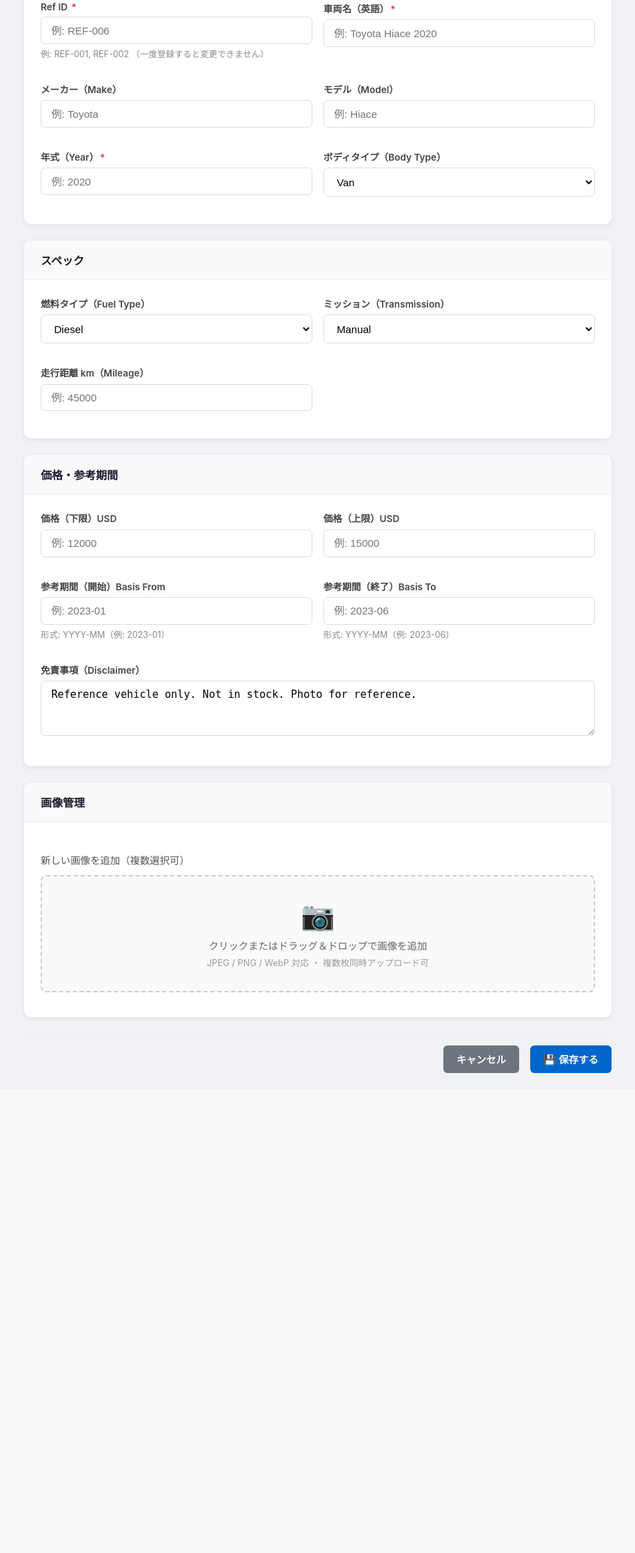
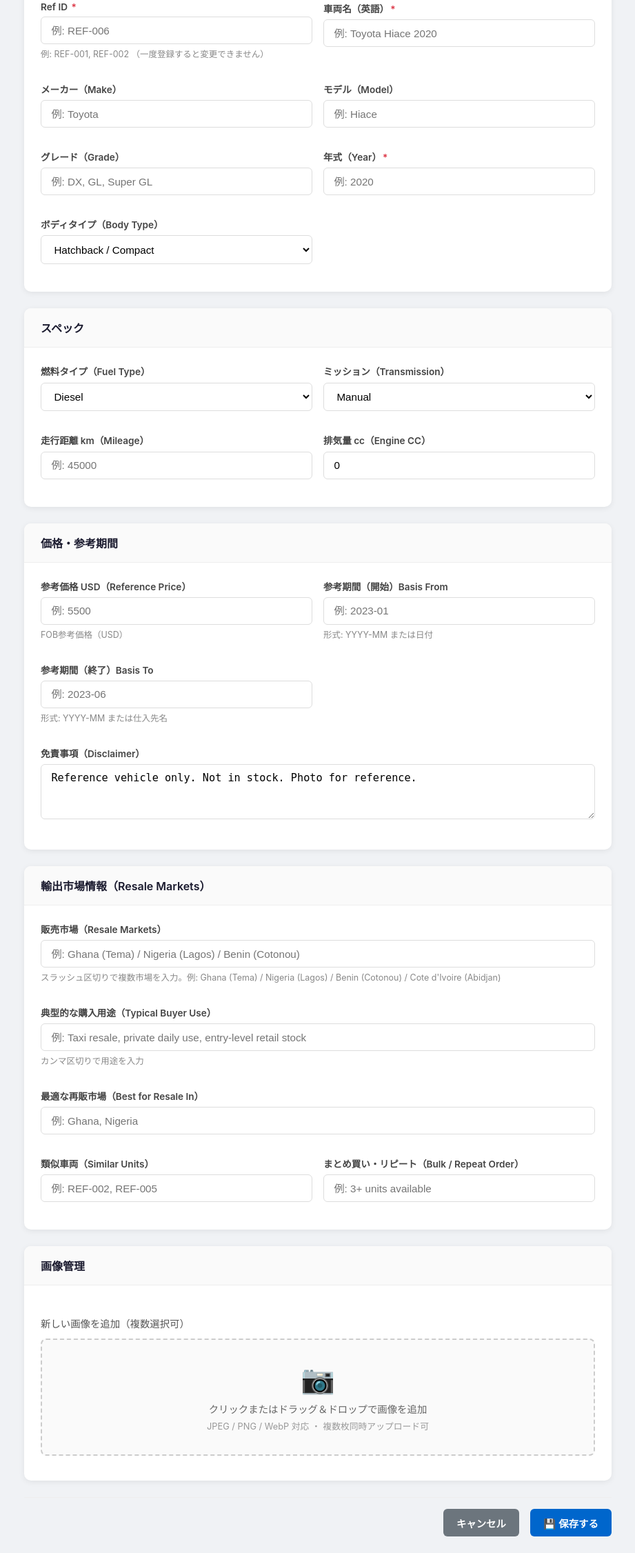
Before and after one commit to muneo992/gloria-trading-fixed26.3.4, a PHP site: page /admin/edit.php in a window 1280 px wide. Shown: the part 213-2465 px from the top of the page at 69% size, without its empty margins (179-1100 px from the left). Before the commit the page ends 1769 px from the top, so only its background shows below. Run offline with PHP 8.4, Linux system fonts and the light colour scheme; the visitor is signed in with stand-in values (Sample User, id 1).

Commit message:
fix: 管理画面をvehicles.jsonの現行構造に対応させる
- edit.php: price_low_usd/price_high_usdをreference_price_usdに変更
- edit.php: resale_markets、typical_buyer_use、best_for_resale_in、
  similar_units、bulk_repeat_order、grade、engine_ccの編集フォームを追加
- edit.php: 保存時に既存フィールド（quote_spec_data等）を保持するよう修正
- index.php: 価格表示をreference_price_usdに変更
- index.php: 販売市場（resale_markets）列を一覧に追加

```diff
--- a/admin/edit.php
+++ b/admin/edit.php
@@ -23,17 +23,26 @@ $vehicles = &$data['vehicles'];
 $is_edit = false;
 $vehicle = [
     'ref_id' => '', 'display_name_en' => '', 'year' => '', 'make' => '',
-    'model' => '', 'body_type' => '', 'fuel_type' => 'Diesel',
-    'transmission' => 'Manual', 'mileage_km' => '', 'price_low_usd' => '',
-    'price_high_usd' => '', 'basis_from' => '', 'basis_to' => '',
+    'model' => '', 'grade' => '', 'body_type' => '', 'fuel_type' => 'Diesel',
+    'transmission' => 'Manual', 'mileage_km' => '', 'engine_cc' => 0,
+    'reference_price_usd' => '', 'basis_from' => '', 'basis_to' => '',
     'disclaimer_short' => 'Reference vehicle only. Not in stock. Photo for reference.',
-    'gallery' => []
+    'best_for_resale_in' => '',
+    'typical_buyer_use' => '',
+    'similar_units' => '',
+    'bulk_repeat_order' => '',
+    'resale_markets' => '',
+    'gallery' => [],
+    'quote_spec_files' => [], 'quote_image_files' => [], 'vehicle_certificate_files' => [],
+    'quote_spec_data' => ['auction_price_jpy'=>0,'exchange_rate_jpy_usd'=>0,'purchase_price_usd'=>0,'local_shipping_jpy'=>0,'export_fee_jpy'=>0,'inspection_jpy'=>0,'total_cost_jpy'=>0,'total_cost_usd'=>0,'margin_usd'=>0,'selling_price_usd'=>0,'notes'=>''],
+    'export_document_data' => ['commercial_invoice_no'=>'','commercial_invoice_date'=>'','packing_list_no'=>'','bl_no'=>'','bl_date'=>'','vessel_name'=>'','voyage_no'=>'','port_of_loading'=>'Nagoya, Japan','port_of_discharge'=>'','destination_country'=>'','consignee_name'=>'','consignee_address'=>'','notify_party'=>'','shipping_marks'=>'','gross_weight_kg'=>0,'net_weight_kg'=>0,'measurement_cbm'=>0,'notes'=>''],
+    'vehicle_certificate_data' => ['registration_no'=>'','registration_date'=>'','first_registration'=>'','vehicle_type'=>'','chassis_no'=>'','engine_no'=>'','color'=>'','notes'=>'']
 ];
 
 if ($ref_id) {
     foreach ($vehicles as $v) {
         if ($v['ref_id'] === $ref_id) {
-            $vehicle = $v;
+            $vehicle = array_merge($vehicle, $v);
             $is_edit = true;
             break;
         }
@@ -46,23 +55,33 @@ $success = false;
 // --- 保存処理 ---
 if ($_SERVER['REQUEST_METHOD'] === 'POST' && isset($_POST['action']) && $_POST['action'] === 'save') {
     $new_ref = trim($_POST['ref_id'] ?? '');
-    $new_vehicle = [
-        'ref_id'           => $new_ref,
-        'display_name_en'  => trim($_POST['display_name_en'] ?? ''),
-        'year'             => (int)($_POST['year'] ?? 0),
-        'make'             => trim($_POST['make'] ?? ''),
-        'model'            => trim($_POST['model'] ?? ''),
-        'body_type'        => trim($_POST['body_type'] ?? ''),
-        'fuel_type'        => trim($_POST['fuel_type'] ?? ''),
-        'transmission'     => trim($_POST['transmission'] ?? ''),
-        'mileage_km'       => (int)str_replace(',', '', $_POST['mileage_km'] ?? '0'),
-        'price_low_usd'    => (int)str_replace(',', '', $_POST['price_low_usd'] ?? '0'),
-        'price_high_usd'   => (int)str_replace(',', '', $_POST['price_high_usd'] ?? '0'),
-        'basis_from'       => trim($_POST['basis_from'] ?? ''),
-        'basis_to'         => trim($_POST['basis_to'] ?? ''),
-        'disclaimer_short' => trim($_POST['disclaimer_short'] ?? ''),
-        'gallery'          => json_decode($_POST['gallery_json'] ?? '[]', true) ?: []
-    ];
+
+    // 既存の全フィールドを保持しつつ更新（quote_spec_data等の複合フィールドを上書きしない）
+    $existing_vehicle = $vehicle; // 現在のデータをベースにする
+
+    $new_vehicle = array_merge($existing_vehicle, [
+        'ref_id'               => $new_ref,
+        'display_name_en'      => trim($_POST['display_name_en'] ?? ''),
+        'year'                 => (int)($_POST['year'] ?? 0),
+        'make'                 => trim($_POST['make'] ?? ''),
+        'model'                => trim($_POST['model'] ?? ''),
+        'grade'                => trim($_POST['grade'] ?? ''),
+        'body_type'            => trim($_POST['body_type'] ?? ''),
+        'fuel_type'            => trim($_POST['fuel_type'] ?? ''),
+        'transmission'         => trim($_POST['transmission'] ?? ''),
+        'mileage_km'           => (int)str_replace(',', '', $_POST['mileage_km'] ?? '0'),
+        'engine_cc'            => (int)str_replace(',', '', $_POST['engine_cc'] ?? '0'),
+        'reference_price_usd'  => (int)str_replace(',', '', $_POST['reference_price_usd'] ?? '0'),
+        'basis_from'           => trim($_POST['basis_from'] ?? ''),
+        'basis_to'             => trim($_POST['basis_to'] ?? ''),
+        'disclaimer_short'     => trim($_POST['disclaimer_short'] ?? ''),
+        'best_for_resale_in'   => trim($_POST['best_for_resale_in'] ?? ''),
+        'typical_buyer_use'    => trim($_POST['typical_buyer_use'] ?? ''),
+        'similar_units'        => trim($_POST['similar_units'] ?? ''),
+        'bulk_repeat_order'    => trim($_POST['bulk_repeat_order'] ?? ''),
+        'resale_markets'       => trim($_POST['resale_markets'] ?? ''),
+        'gallery'              => json_decode($_POST['gallery_json'] ?? '[]', true) ?: []
+    ]);
 
     // バリデーション
     if (empty($new_ref)) $errors[] = 'Ref IDは必須です。';
@@ -120,7 +139,7 @@ if (isset($_POST['action']) && $_POST['action'] === 'delete_image') {
     foreach ($vehicles as &$v) {
         if ($v['ref_id'] === $ref_id) {
             $v['gallery'] = array_values(array_filter($v['gallery'], fn($g) => $g !== $img_path));
-            $vehicle = $v;
+            $vehicle = array_merge($vehicle, $v);
             break;
         }
     }
@@ -262,13 +281,17 @@ textarea { resize: vertical; min-height: 80px; }
             <input type="text" name="model" value="<?= htmlspecialchars($vehicle['model']) ?>" placeholder="例: Hiace">
           </div>
           <div class="form-group">
+            <label>グレード（Grade）</label>
+            <input type="text" name="grade" value="<?= htmlspecialchars($vehicle['grade'] ?? '') ?>" placeholder="例: DX, GL, Super GL">
+          </div>
+          <div class="form-group">
             <label>年式（Year）<span class="req">*</span></label>
             <input type="number" name="year" value="<?= htmlspecialchars($vehicle['year']) ?>" placeholder="例: 2020" min="1990" max="2030">
           </div>
           <div class="form-group">
             <label>ボディタイプ（Body Type）</label>
             <select name="body_type">
-              <?php foreach (['Van','Sedan','SUV','Pickup','Wagon','Minivan','Truck','Bus','Other'] as $bt): ?>
+              <?php foreach (['Hatchback / Compact','Sedan','SUV','Van','Pickup','Wagon','Minivan','Truck','Bus','Other'] as $bt): ?>
               <option value="<?= $bt ?>" <?= ($vehicle['body_type'] === $bt) ? 'selected' : '' ?>><?= $bt ?></option>
               <?php endforeach; ?>
             </select>
@@ -302,6 +325,10 @@ textarea { resize: vertical; min-height: 80px; }
             <label>走行距離 km（Mileage）</label>
             <input type="number" name="mileage_km" value="<?= htmlspecialchars($vehicle['mileage_km']) ?>" placeholder="例: 45000" min="0">
           </div>
+          <div class="form-group">
+            <label>排気量 cc（Engine CC）</label>
+            <input type="number" name="engine_cc" value="<?= htmlspecialchars($vehicle['engine_cc'] ?? 0) ?>" placeholder="例: 2000" min="0">
+          </div>
         </div>
       </div>
     </div>
@@ -312,22 +339,19 @@ textarea { resize: vertical; min-height: 80px; }
       <div class="card-body">
         <div class="form-grid">
           <div class="form-group">
-            <label>価格（下限）USD</label>
-            <input type="number" name="price_low_usd" value="<?= htmlspecialchars($vehicle['price_low_usd']) ?>" placeholder="例: 12000" min="0">
-          </div>
-          <div class="form-group">
-            <label>価格（上限）USD</label>
-            <input type="number" name="price_high_usd" value="<?= htmlspecialchars($vehicle['price_high_usd']) ?>" placeholder="例: 15000" min="0">
+            <label>参考価格 USD（Reference Price）</label>
+            <input type="number" name="reference_price_usd" value="<?= htmlspecialchars($vehicle['reference_price_usd'] ?? '') ?>" placeholder="例: 5500" min="0">
+            <div class="hint">FOB参考価格（USD）</div>
           </div>
           <div class="form-group">
             <label>参考期間（開始）Basis From</label>
             <input type="text" name="basis_from" value="<?= htmlspecialchars($vehicle['basis_from']) ?>" placeholder="例: 2023-01">
-            <div class="hint">形式: YYYY-MM（例: 2023-01）</div>
+            <div class="hint">形式: YYYY-MM または日付</div>
           </div>
           <div class="form-group">
             <label>参考期間（終了）Basis To</label>
             <input type="text" name="basis_to" value="<?= htmlspecialchars($vehicle['basis_to']) ?>" placeholder="例: 2023-06">
-            <div class="hint">形式: YYYY-MM（例: 2023-06）</div>
+            <div class="hint">形式: YYYY-MM または仕入先名</div>
           </div>
           <div class="form-group full">
             <label>免責事項（Disclaimer）</label>
@@ -337,11 +361,41 @@ textarea { resize: vertical; min-height: 80px; }
       </div>
     </div>
 
+    <!-- 輸出市場情報 -->
+    <div class="card">
+      <div class="card-header">輸出市場情報（Resale Markets）</div>
+      <div class="card-body">
+        <div class="form-grid">
+          <div class="form-group full">
+            <label>販売市場（Resale Markets）</label>
+            <input type="text" name="resale_markets" value="<?= htmlspecialchars($vehicle['resale_markets'] ?? '') ?>" placeholder="例: Ghana (Tema) / Nigeria (Lagos) / Benin (Cotonou)">
+            <div class="hint">スラッシュ区切りで複数市場を入力。例: Ghana (Tema) / Nigeria (Lagos) / Benin (Cotonou) / Cote d'Ivoire (Abidjan)</div>
+          </div>
+          <div class="form-group full">
+            <label>典型的な購入用途（Typical Buyer Use）</label>
+            <input type="text" name="typical_buyer_use" value="<?= htmlspecialchars($vehicle['typical_buyer_use'] ?? '') ?>" placeholder="例: Taxi resale, private daily use, entry-level retail stock">
+            <div class="hint">カンマ区切りで用途を入力</div>
+          </div>
+          <div class="form-group full">
+            <label>最適な再販市場（Best for Resale In）</label>
+            <input type="text" name="best_for_resale_in" value="<?= htmlspecialchars($vehicle['best_for_resale_in'] ?? '') ?>" placeholder="例: Ghana, Nigeria">
+          </div>
+          <div class="form-group">
+            <label>類似車両（Similar Units）</label>
+            <input type="text" name="similar_units" value="<?= htmlspecialchars($vehicle['similar_units'] ?? '') ?>" placeholder="例: REF-002, REF-005">
+          </div>
+          <div class="form-group">
+            <label>まとめ買い・リピート（Bulk / Repeat Order）</label>
+            <input type="text" name="bulk_repeat_order" value="<?= htmlspecialchars($vehicle['bulk_repeat_order'] ?? '') ?>" placeholder="例: 3+ units available">
+          </div>
+        </div>
+      </div>
+    </div>
+
     <!-- 画像管理 -->
     <div class="card">
       <div class="card-header">画像管理</div>
       <div class="card-body">
-
         <?php if (!empty($vehicle['gallery'])): ?>
         <p style="font-size:0.9rem;color:#555;margin-bottom:0.75rem;">登録済み画像（最初の画像がメイン画像になります）</p>
         <div class="gallery-grid" id="gallery-grid">
@@ -359,7 +413,6 @@ textarea { resize: vertical; min-height: 80px; }
           <?php endforeach; ?>
         </div>
         <?php endif; ?>
-
         <div style="margin-top:1.25rem;">
           <p style="font-size:0.9rem;color:#555;margin-bottom:0.75rem;">新しい画像を追加（複数選択可）</p>
           <div class="upload-area" id="upload-area">
@@ -379,7 +432,6 @@ textarea { resize: vertical; min-height: 80px; }
     </div>
   </form>
 </div>
-
 <script>
 // 画像プレビュー
 document.getElementById('file-input').addEventListener('change', function() {
@@ -397,7 +449,6 @@ document.getElementById('file-input').addEventListener('change', function() {
     reader.readAsDataURL(file);
   });
 });
-
 // ドラッグ＆ドロップ
 const uploadArea = document.getElementById('upload-area');
 uploadArea.addEventListener('dragover', e => { e.preventDefault(); uploadArea.classList.add('dragover'); });
@@ -409,7 +460,6 @@ uploadArea.addEventListener('drop', e => {
   input.files = e.dataTransfer.files;
   input.dispatchEvent(new Event('change'));
 });
-
 // 画像の順序変更（↑ 前へ）
 function moveImageUp(btn) {
   const item = btn.closest('.gallery-item');
@@ -420,13 +470,11 @@ function moveImageUp(btn) {
     updateBadges();
   }
 }
-
 function updateGalleryJson() {
   const items = document.querySelectorAll('#gallery-grid .gallery-item');
   const paths = Array.from(items).map(el => el.dataset.path);
   document.getElementById('gallery_json').value = JSON.stringify(paths);
 }
-
 // 画像削除（Ajaxで送信）
 function deleteImage(imgPath) {
   if (!confirm('この画像を削除しますか？')) return;
@@ -444,7 +492,6 @@ function deleteImage(imgPath) {
   document.body.appendChild(form);
   form.submit();
 }
-
 function updateBadges() {
   const items = document.querySelectorAll('#gallery-grid .gallery-item');
   items.forEach((el, i) => {
--- a/admin/index.php
+++ b/admin/index.php
@@ -221,7 +221,8 @@ tr:hover td { background: #fafbff; }
           <th>車両名</th>
           <th>年式</th>
           <th>走行距離</th>
-          <th>価格 (USD)</th>
+          <th>参考価格 (USD)</th>
+          <th>販売市場</th>
           <th>基準期間</th>
           <th>操作</th>
         </tr>
@@ -240,7 +241,8 @@ tr:hover td { background: #fafbff; }
           <td><?= htmlspecialchars($v['display_name_en'] ?? '') ?></td>
           <td><?= htmlspecialchars($v['year'] ?? '') ?></td>
           <td><?= isset($v['mileage_km']) ? number_format($v['mileage_km']) . ' km' : '-' ?></td>
-          <td>$<?= isset($v['price_low_usd']) ? number_format($v['price_low_usd']) : '-' ?> – $<?= isset($v['price_high_usd']) ? number_format($v['price_high_usd']) : '-' ?></td>
+          <td><?= isset($v['reference_price_usd']) && $v['reference_price_usd'] > 0 ? '$' . number_format($v['reference_price_usd']) : '-' ?></td>
+          <td style="font-size:0.8rem;max-width:160px;"><?= htmlspecialchars($v['resale_markets'] ?? '-') ?></td>
           <td><?= htmlspecialchars(($v['basis_from'] ?? '') . ' – ' . ($v['basis_to'] ?? '')) ?></td>
           <td>
             <div class="actions">
```
